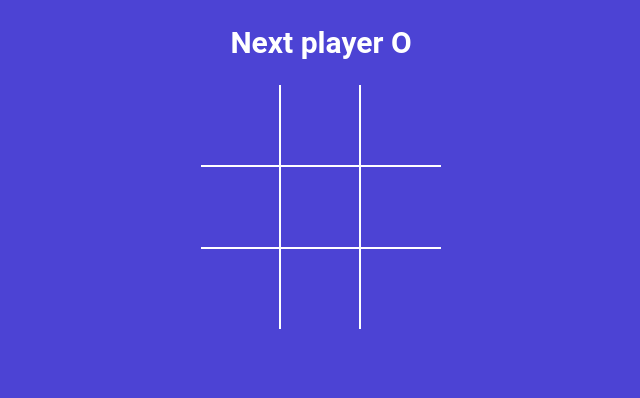
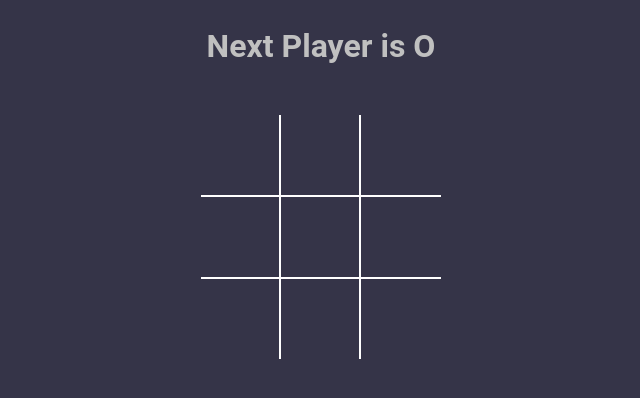
Before and after one commit to piyushmahatoGit/tictactoe-game, a React (Vite) app: page / in a window 1280 px wide. Shown: the top 398 px of the page, without its empty margins (319-959 px from the left). Built offline with nearby package versions, Linux system fonts and the light colour scheme.

Commit message:
Change some style, add draw message

```diff
--- a/src/App.jsx
+++ b/src/App.jsx
@@ -1,6 +1,7 @@
 import { useState } from 'react'
 import Board from './components/board'
 import './styles.scss'
+import StatusMessage from './components/StatusMessage'
 import checkWinner from "./winner"
 
 function App() {
@@ -9,9 +10,7 @@ function App() {
   const [next, setNext] = useState(false);
 
   const winner = checkWinner(squares);
-  const nextPlayer = next ? "X" : "O" ;
-  console.log(winner);
-  const message = winner ? `Winner ${winner}` : `Next player ${nextPlayer}`;
+
 
 
   // const message = winner ? `Winner ${winner}` : `Next player ${nextPlayer}`;
@@ -39,7 +38,7 @@ function App() {
 
   return (
     <div className='app'>
-      <h2>{message}</h2>
+      <StatusMessage winner={winner} next={next} squares={squares} />
       <Board squares={squares} handleSquareClick={handleSquareClick}/>
     </div>
   )
--- /dev/null
+++ b/src/components/StatusMessage.jsx
@@ -0,0 +1,24 @@
+const StatusMessage = ({winner, next, squares}) => {
+
+    const noMovesLeft = squares.every((squareValue) =>  squareValue !== null)
+
+    const nextPlayer = next ? "X" : "O" ;
+
+
+    const renderStatusMessage = () => {
+        if(winner) {
+            return <>Winner is {winner}</>
+        }
+        if(!winner && noMovesLeft){
+            return <>Draw!</>
+        }
+        if(!winner && !noMovesLeft) {
+            return <>Next Player is {nextPlayer}</>
+        }
+    }
+    return  <h2 className="status-message">
+                {renderStatusMessage()}
+            </h2>
+}
+
+export default StatusMessage;
--- a/src/styles.scss
+++ b/src/styles.scss
@@ -1,6 +1,7 @@
 $green: #12e177;
 $orange: #ffc72a;
-$blue: #4c43d4;
+$blue: #353448;
+$gray: rgb(192, 192, 192);
 
 body {
   font-family: 'Roboto', sans-serif;
@@ -68,9 +69,10 @@ button {
 }
 
 .status-message {
-	margin-bottom: 30px;
-	font-size: 1.2rem;
-	font-weight: lighter;
+  color: $gray;
+	margin-bottom: 50px;
+	font-size: 2rem;
+	font-weight:bold;
 	span {
 	  font-weight: normal;
 	}
@@ -100,10 +102,12 @@ button {
       border-bottom: none;
     }
     .square {
+      color: $gray;
       width: 80px;
       height: 80px;
       border-right: 2px solid #fff;
-      font-size: 2.5rem;
+      font-size: 3rem;
+      font-weight: bold;
       padding: 0;
       overflow: hidden;
       transition: all 0.2s;
```
